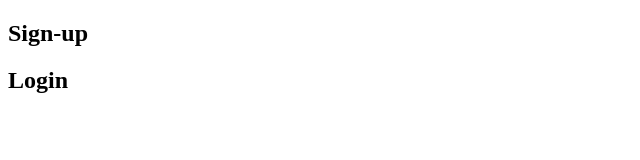
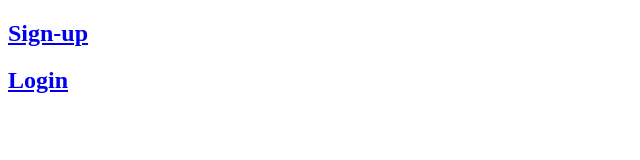
Before and after one commit to cggonzal/go-starter-project, a plain HTML site: page static/index.html in a window 1280 px wide. Shown: the whole page, without its empty margins (0-640 px from the left). Drawn offline with Linux system fonts and the light colour scheme.

Commit message:
added landing page hyper links

```diff
--- a/static/index.html
+++ b/static/index.html
@@ -2,8 +2,8 @@
 <html>
 <body>
 
-<h2 href="/signup">Sign-up</h2>
-<h2 href="/login">Login</h2>
+<h2><a href="/signup">Sign-up</a></h2>
+<h2><a href="/login">Login</a></h2>
 
 </body>
 </html>
```
